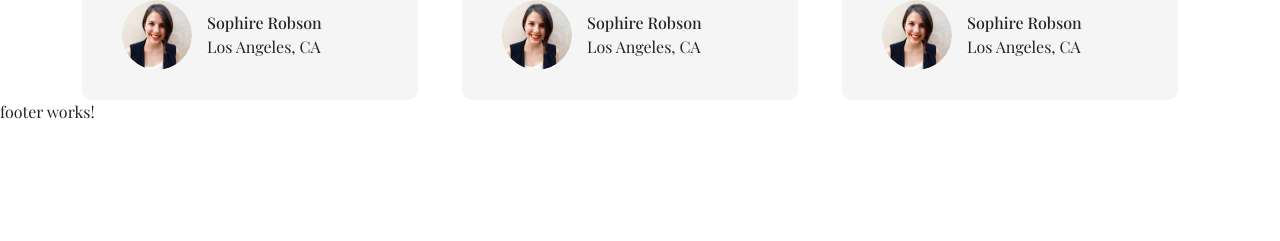
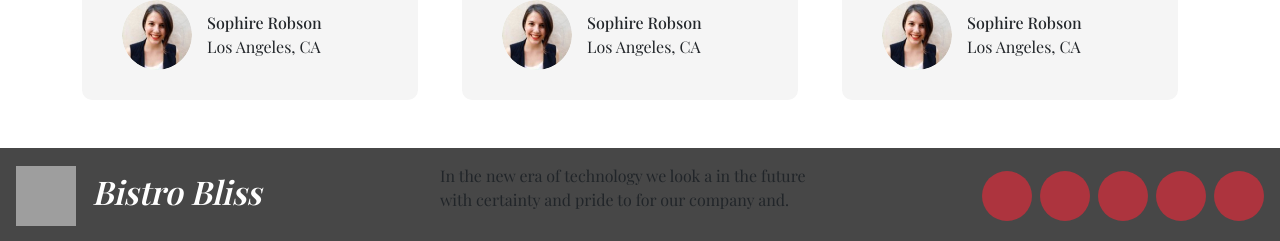
Before and after one commit to mariamkilany/foodDeliveryApp, an Angular app: page / in a window 1280 px wide. Shown: the part 2397-2638 px from the top of the page. Before the commit the page ends 2537 px from the top, so only its background shows below. Built offline with nearby package versions, Linux system fonts and the light colour scheme; grey boxes are pictures that could not be loaded; a web font is replaced by a local one.

Commit message:
Pages Footer

```diff
--- a/src/app/Components/footer/footer.component.css
+++ b/src/app/Components/footer/footer.component.css
@@ -0,0 +1,27 @@
+footer {
+  background-color: var(--info-color);
+}
+
+h5 {
+  font-weight: 600;
+  font-style: italic;
+  font-size: 32.67px !important;
+  color: #fff;
+}
+
+p {
+  color: var(--info-light-color);
+  font-size: 16px;
+}
+
+.social-con {
+  background-color: var(--main-color);
+  width: 50px;
+  height: 50px;
+  border-radius: 50%;
+  -webkit-border-radius: 50%;
+  -moz-border-radius: 50%;
+  -ms-border-radius: 50%;
+  -o-border-radius: 50%;
+  border: none;
+}
--- a/src/app/Components/footer/footer.component.html
+++ b/src/app/Components/footer/footer.component.html
@@ -1 +1,33 @@
-<p>footer works!</p>
+<footer class="p-3 mt-5">
+  <div class="row justify-content-center align-items-center row-gap-2">
+    <div
+      class="col-md-4 d-flex justify-content-start align-items-center column-gap-3"
+    >
+      <img src="assets/images/logo.png" width="60" height="60" />
+      <h5>Bistro Bliss</h5>
+    </div>
+    <p class="col-md-4">
+      In the new era of technology we look a in the future with certainty and
+      pride to for our company and.
+    </p>
+    <div
+      class="col-md-4 d-flex column-gap-2 justify-content-start justify-content-md-end"
+    >
+      <button class="social-con">
+        <i class="bi bi-twitter fs-3" style="color: white"></i>
+      </button>
+      <button class="social-con">
+        <i class="bi bi-facebook fs-3" style="color: white"></i>
+      </button>
+      <button class="social-con">
+        <i class="bi bi-instagram fs-3" style="color: white"></i>
+      </button>
+      <button class="social-con">
+        <i class="bi bi-github fs-3" style="color: white"></i>
+      </button>
+      <button class="social-con">
+        <i class="bi bi-twitter fs-3" style="color: white"></i>
+      </button>
+    </div>
+  </div>
+</footer>
```
